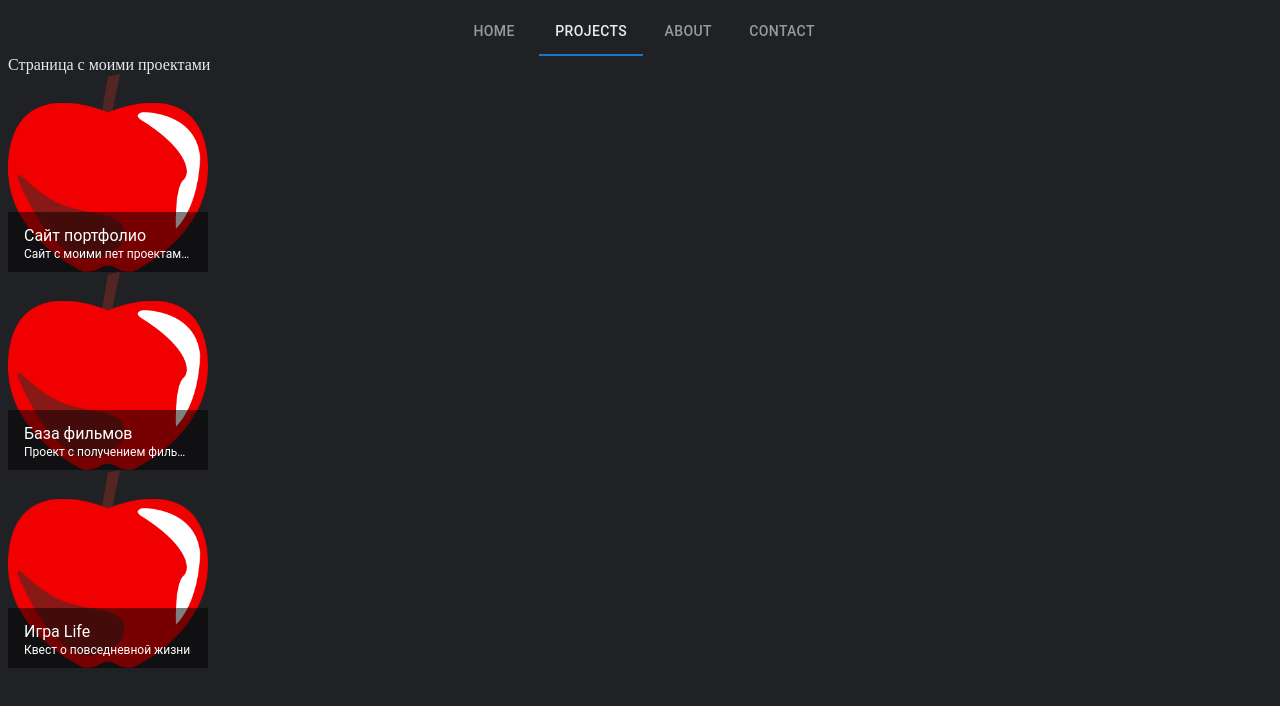
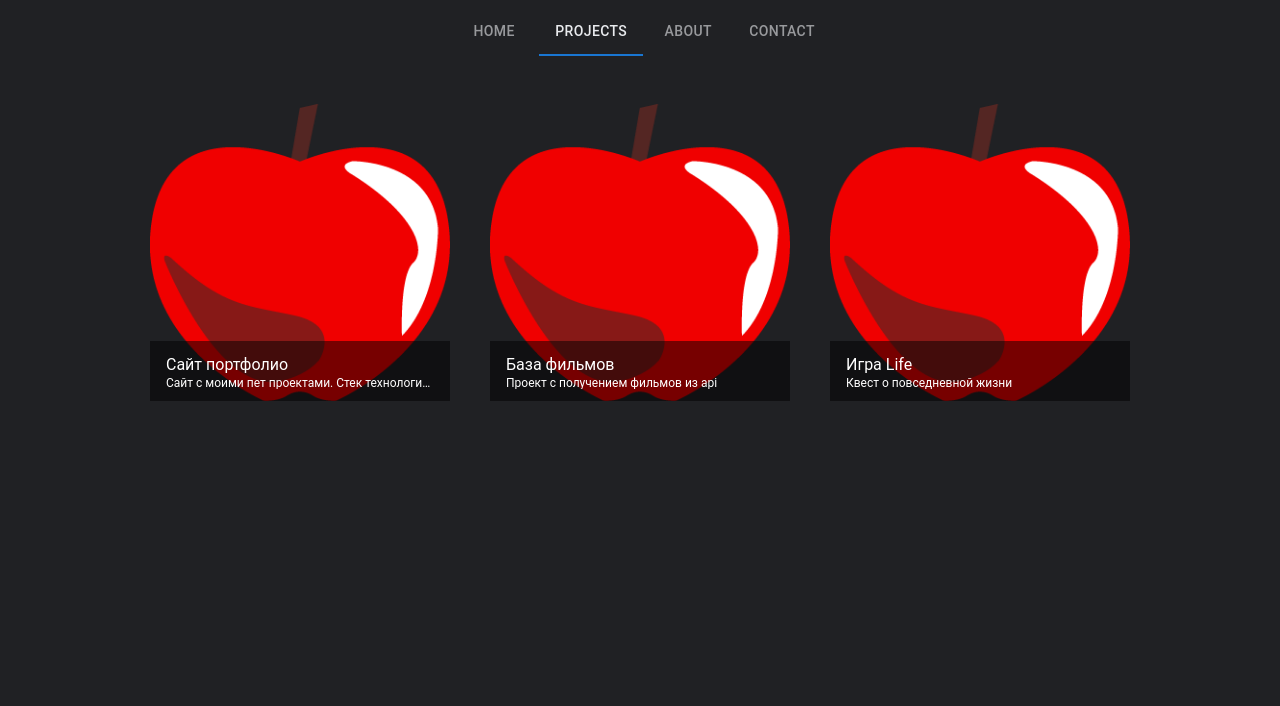
Before and after one commit to BVyacheslav/portfolio, a React (Create React App) app: page /projects in a window 1280 px wide. Shown: the top 706 px of the page. Built offline with nearby package versions, Linux system fonts and the light colour scheme.

Commit message:
update ProjectList

```diff
--- a/src/components/ProjectList.tsx
+++ b/src/components/ProjectList.tsx
@@ -2,6 +2,7 @@ import React, { FC } from 'react';
 
 import ImageListItem from '@mui/material/ImageListItem';
 import ImageListItemBar from '@mui/material/ImageListItemBar';
+import Grid from '@mui/material/Grid';
 
 import { useTypedSelector } from '../hooks/useTypedSelector';
 
@@ -15,9 +16,10 @@ const ProjectList: FC = () => {
   const router = useHistory();
 
     return (
-        <>
+      <Grid container spacing={5} justifyContent="center" sx={{ my: 1 }}>
         {projects.map((item) => (
-          <ImageListItem key={item.id}
+          <Grid item key={item.id}>
+          <ImageListItem
             onClick={() => {
               if (item.id === 1) {
                 router.push(RouteNames.PORTFOLIO)
@@ -27,11 +29,7 @@ const ProjectList: FC = () => {
                 router.push(RouteNames.LIFE)
               }
               }}
-            sx={{
-              display: 'flex',
-              justifyContent: 'center',
-              alignItems: 'center',
-              width: 200 }}>
+            sx={{ width: 300 }}>
               <img
                 src={item.img}
                 alt={item.title}
@@ -42,8 +40,9 @@ const ProjectList: FC = () => {
               subtitle={item.description}
             />
           </ImageListItem>
+          </Grid>
         ))}
-      </>
+      </Grid>
     )
 }
 
--- a/src/pages/Projects.tsx
+++ b/src/pages/Projects.tsx
@@ -4,10 +4,7 @@ import ProjectList from '../components/ProjectList';
 
 const Projects: FC = () => {
     return (
-        <>
-            Страница с моими проектами
             <ProjectList/>
-        </>
     );
 };
 
```
